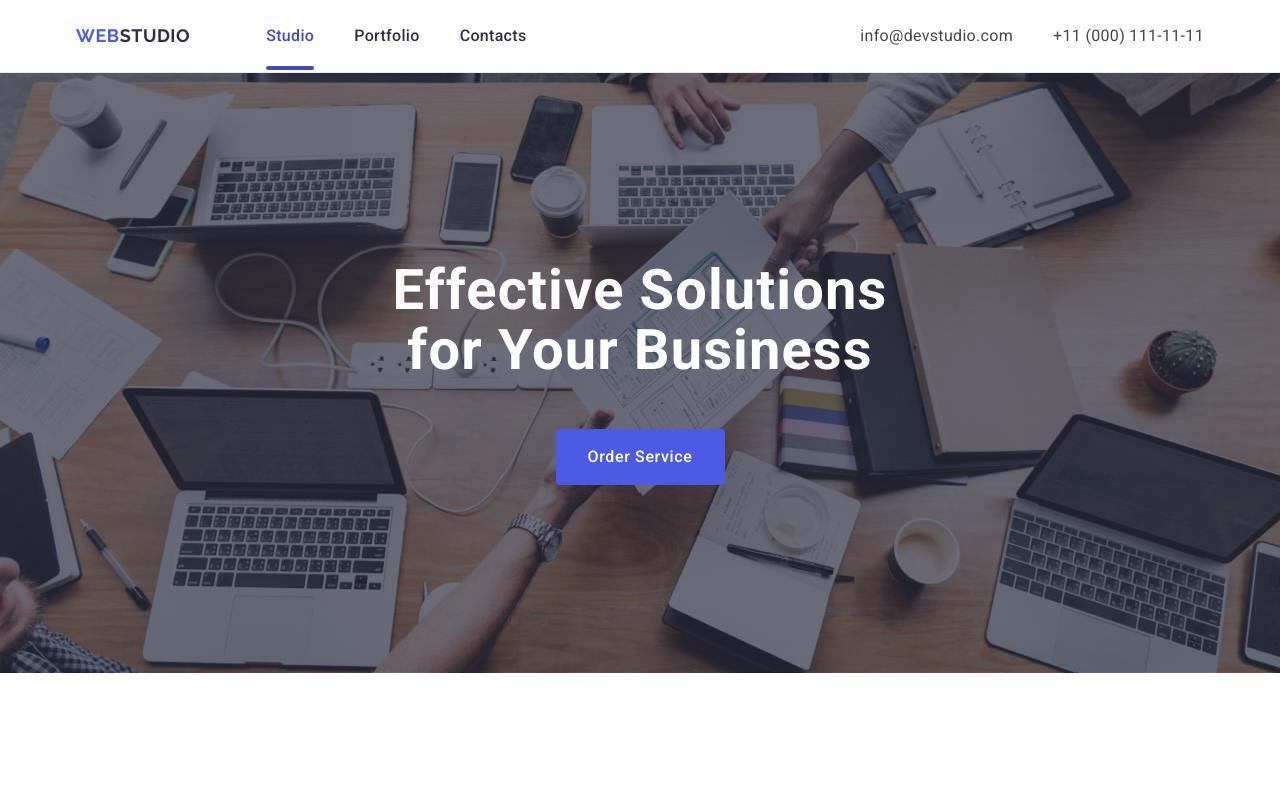
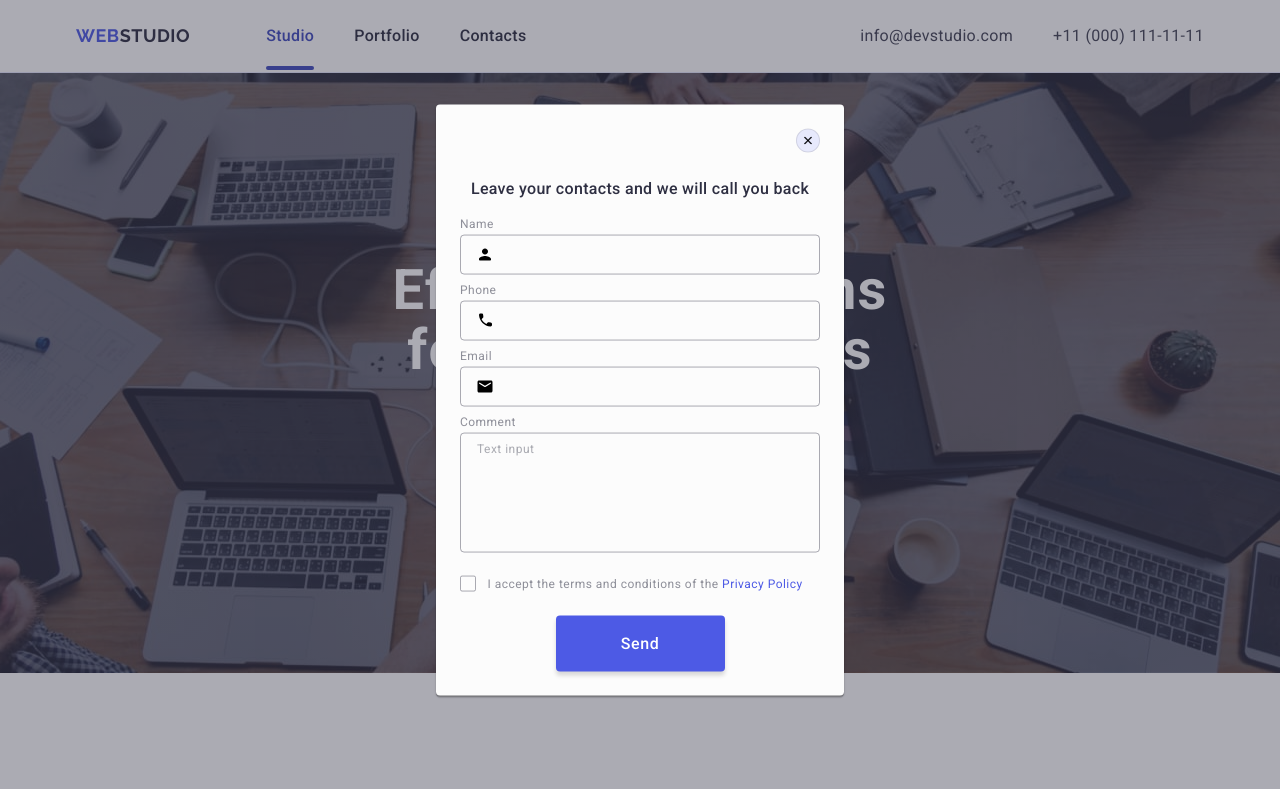
Before and after one commit to Serg20122/goit-markup-hw-05, a plain HTML site: page index.html in a window 1280 px wide. Shown: the top 789 px of the page. Drawn offline with nearby package versions, Linux system fonts and the light colour scheme.

Commit message:
Update index.html

```diff
--- a/index.html
+++ b/index.html
@@ -394,7 +394,7 @@
                 <p class="tex-subscribe">Subscribe</p>
                 <form class="form-subscribe">
                     <label class="form-subscribe-label">
-                        <input class="form-subscribe-input" type="email" name="Email" placeholder="E-mail" >
+                        <input class="form-subscribe-input" type="email" name="email" placeholder="E-mail" >
                     </label>
                     <button class="footer-button" type="submit">Subscribe
                         <svg class="icon-subscribe" width="24" height="24" aria-label="icon telegram">
@@ -405,7 +405,7 @@
             </div>
         </div>
     </footer>
-    <div class="backdrop ">
+    <div class="backdrop is-open ">
         <div class="modal">
             <button class="modal-close-btn" type="button">
                 <svg class="modal-close-btn-icon" width="8" height="8" aria-label="close modal icon">
```
